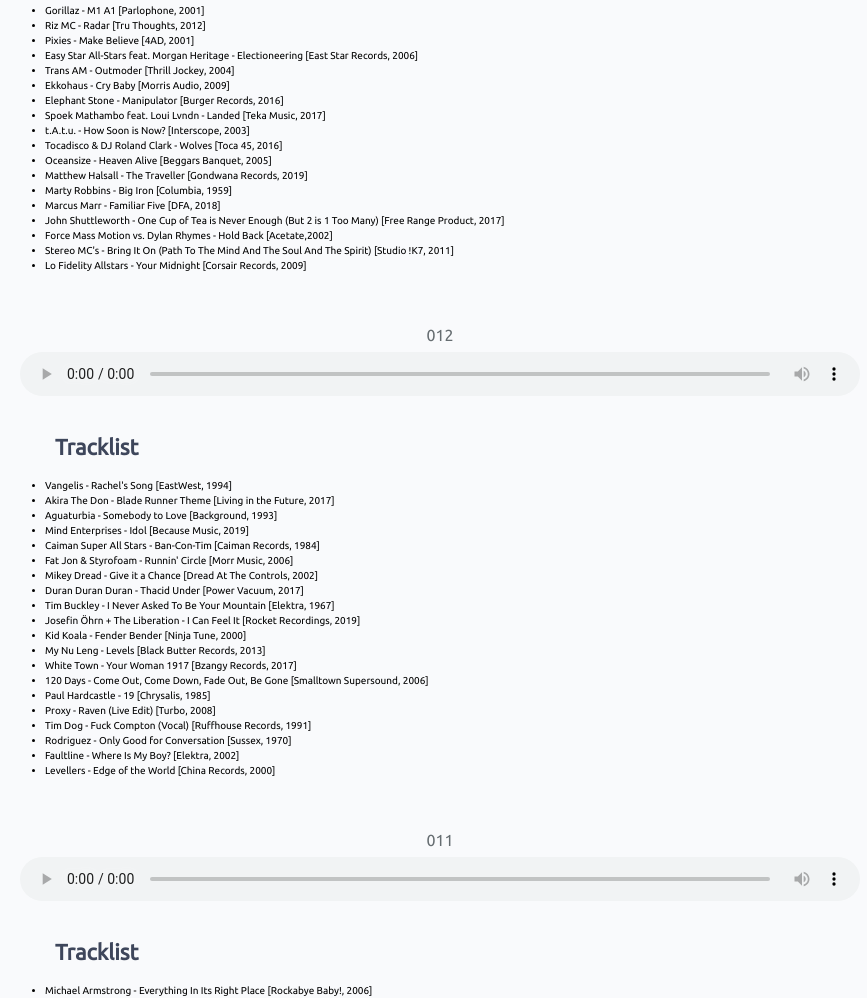
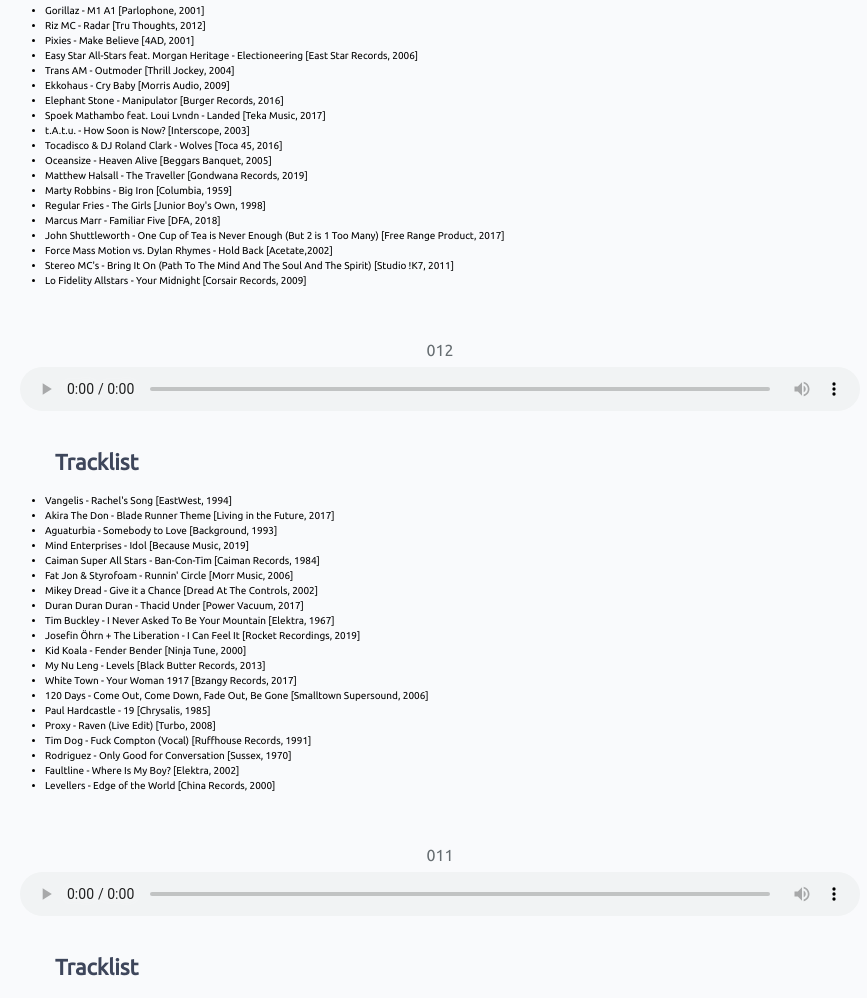
Before and after one commit to SecondeJK/dev-theatre, a Gatsby site: page /devradio in a window 1280 px wide. Shown: the part 1353-2351 px from the top of the page, without its empty margins (200-1067 px from the left). Built offline with nearby package versions, Linux system fonts and the light colour scheme; Gatsby itself is replaced by a stand-in of ours; some packages are replaced by stand-ins of ours.

Commit message:
left out regular fries

```diff
--- a/src/pages/devradio.js
+++ b/src/pages/devradio.js
@@ -41,6 +41,7 @@
                     <li>Oceansize - Heaven Alive [Beggars Banquet, 2005]</li>
                     <li>Matthew Halsall - The Traveller [Gondwana Records, 2019]</li>
                     <li>Marty Robbins - Big Iron [Columbia, 1959]</li>
+                    <li>Regular Fries - The Girls [Junior Boy's Own, 1998]</li>
                     <li>Marcus Marr - Familiar Five [DFA, 2018]</li>
                     <li>John Shuttleworth - One Cup of Tea is Never Enough (But 2 is 1 Too Many) [Free Range Product, 2017]</li>
                     <li>Force Mass Motion vs. Dylan Rhymes - Hold Back [Acetate,2002]</li>
```
